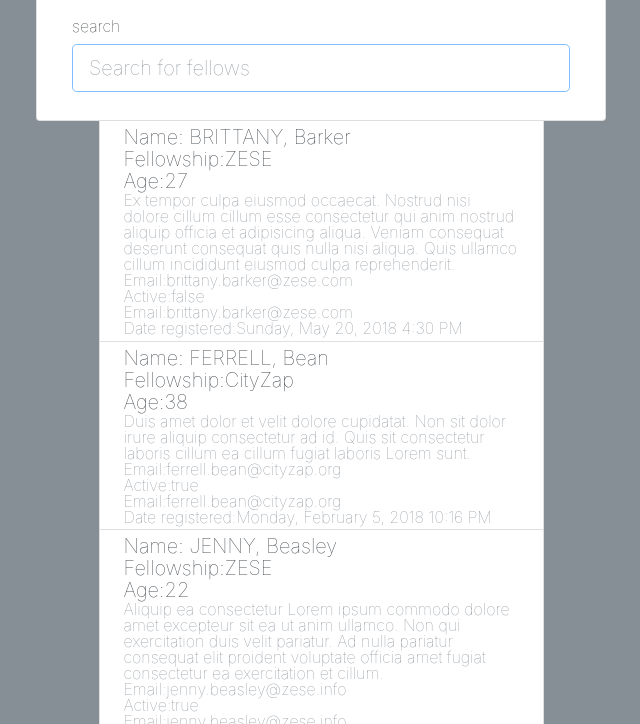
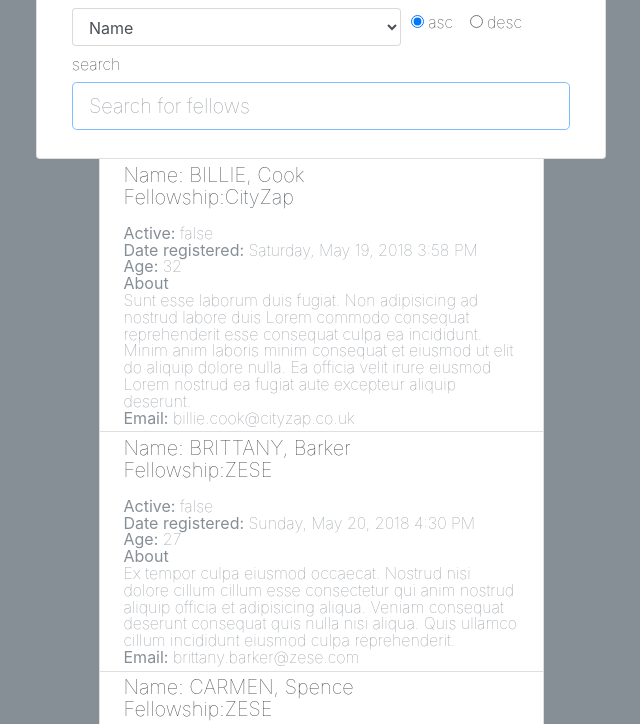
Before and after one commit to redwritingcode/codetest_frontend, a plain HTML site: page index.html in a window 1280 px wide. Shown: the part 76-800 px from the top of the page, without its empty margins (319-959 px from the left). Drawn offline with Linux system fonts and the light colour scheme.

Commit message:
Added drop down menu for Active, Fellowship and name

```diff
--- a/css/style.css
+++ b/css/style.css
@@ -2,12 +2,16 @@ body {
   font-weight: 100;
 }
 
+footer, a:link, a:visited {
+	color: white;
+    text-align: center;
+}
 h1, h2, h3, h4, h5, h6, p, input {
   font-weight: 100;
 }
 
 .fellow-list {
-  line-height: 100%;
+  line-height: 105%;
 }
 
 .fellow-list .list-group-item {
@@ -19,9 +23,6 @@ h1, h2, h3, h4, h5, h6, p, input {
   border-radius: 0;
 }
 
-.fellow-list .list-group-item img {
-  width: 70px;
-}
 
 .fellow-list .list-group-item:hover {
   background-color: #f8f9fa;
--- a/index.html
+++ b/index.html
@@ -12,11 +12,39 @@
   <script src="js/app.js"></script>
 <body class="bg-secondary" ng-controller="MyController">
 
+
+
   <div class="container mt-sm-3">
     <div class="row justify-content-center">
       <div class="col-12 col-md-8 col-lg-6 card">
           <div class="card-body">
             <h2 class="card-title text-dark">Fellows Directory</h2>
+
+
+<div class="form-row">
+  <div class="col">
+    <select class="form-control form-control-inline mr-3 w-100"
+    ng-model="artistOrder">
+      <option value="first">Name</option>
+      <option value="fellowship">Fellowship</option>
+       <option value="isActive">Active</option>
+    </select>
+  </div><!-- col -->
+  <div class="col-5 col-md-4">
+    <div class="form-check form-check-inline">
+      <label class="form-check-label">
+        <input class="form-check-input" type="radio" name="direction" checked
+        ng-model="direction"> asc</label>
+    </div><!-- form-check -->
+    <div class="form-check form-check-inline">
+      <label class="form-check-label">
+        <input class="form-check-input" type="radio" name="direction" value="reverse"
+        ng-model="direction"> desc</label>
+    </div><!-- form-check -->
+  </div><!-- col-5 -->
+</div><!-- form-row -->
+
+
 
               <div class="form-row mb-2">
                 <div class="col">
@@ -39,18 +67,21 @@
   <div class="row justify-content-center">
     <div class="col-12 col-sm-9 col-md-7 col-lg-5">
       <ul class=" list-group d-flex" >
-        <li class="list-group-item" ng-repeat="item in fellows | filter: query | orderBy:'last'">
+        <li class="list-group-item" ng-repeat="item in fellows | filter: query | orderBy: artistOrder:direction">
 
 
               <div class="media-body">
                 <h5 class="my-0 text-dark"> Name: {{item.first | uppercase}}, {{item.last}} </h5>
                  <h5 class="my-0 text-dark">Fellowship:{{item.fellowship}} </h5>
-                 <h5 class="my-0 text-dark">Age:{{item.age}} </h5>
-                <div class="text-secondary ">{{item.about}}</div>
-                <div class="text-secondary ">Email:{{item.email}}</div>
-                <div class="text-secondary ">Active:{{item.isActive}}</div>
-                <div class="text-secondary ">Email:{{item.email}}</div>
-                <div class="text-secondary ">Date registered:{{item.registered}}</div>
+                 <br>
+                <div class="text-secondary "><strong>Active:</strong> {{item.isActive}}</div>
+                <div class="text-secondary "><strong>Date registered:</strong> {{item.registered}}</div>
+                <div class="text-secondary "><strong>Age:</strong> {{item.age}}</div>
+                <div class="text-secondary "><strong>About<br></strong> {{item.about}}</div>
+                <div class="text-secondary "><strong>Email:</strong> {{item.email}}</div>
+
+
+
               </div><!-- media-body -->
             </div><!-- media -->
 
@@ -65,4 +96,8 @@
 <script src="lib/bootstrap/bootstrap.min.js"></script>
 
 </body>
+<footer>
+  <p>Contact information: <a href="mailto:redwritingcode@gmail.com">
+  redwritingcode</a></p>
+</footer>
 </html>
--- a/js/app.js
+++ b/js/app.js
@@ -1,5 +1,6 @@
 var myApp = angular.module('myApp',[]);
 myApp.controller('MyController', function MyController ($scope){
+        $scope.artistOrder ='first';
         $scope.fellows =
 // $http service not working- aaargh
 // ($scope,$http) {
```
